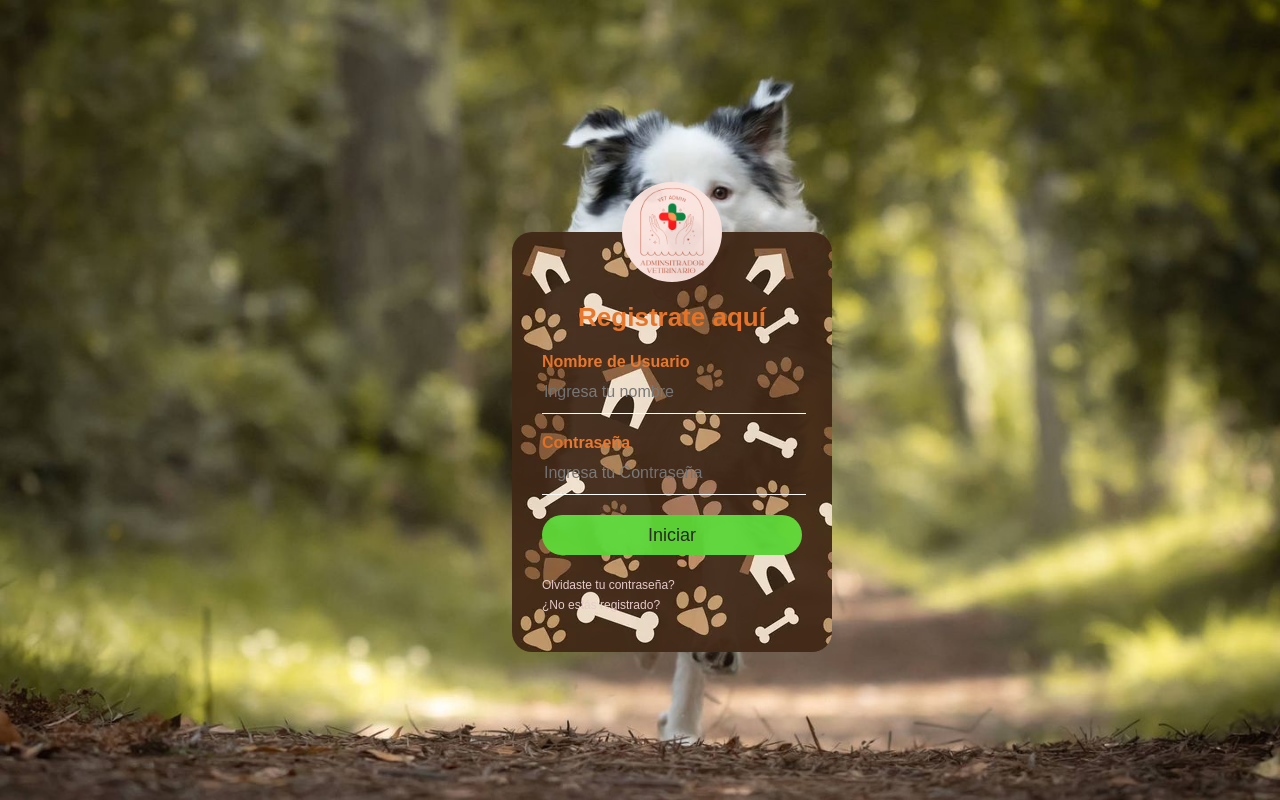
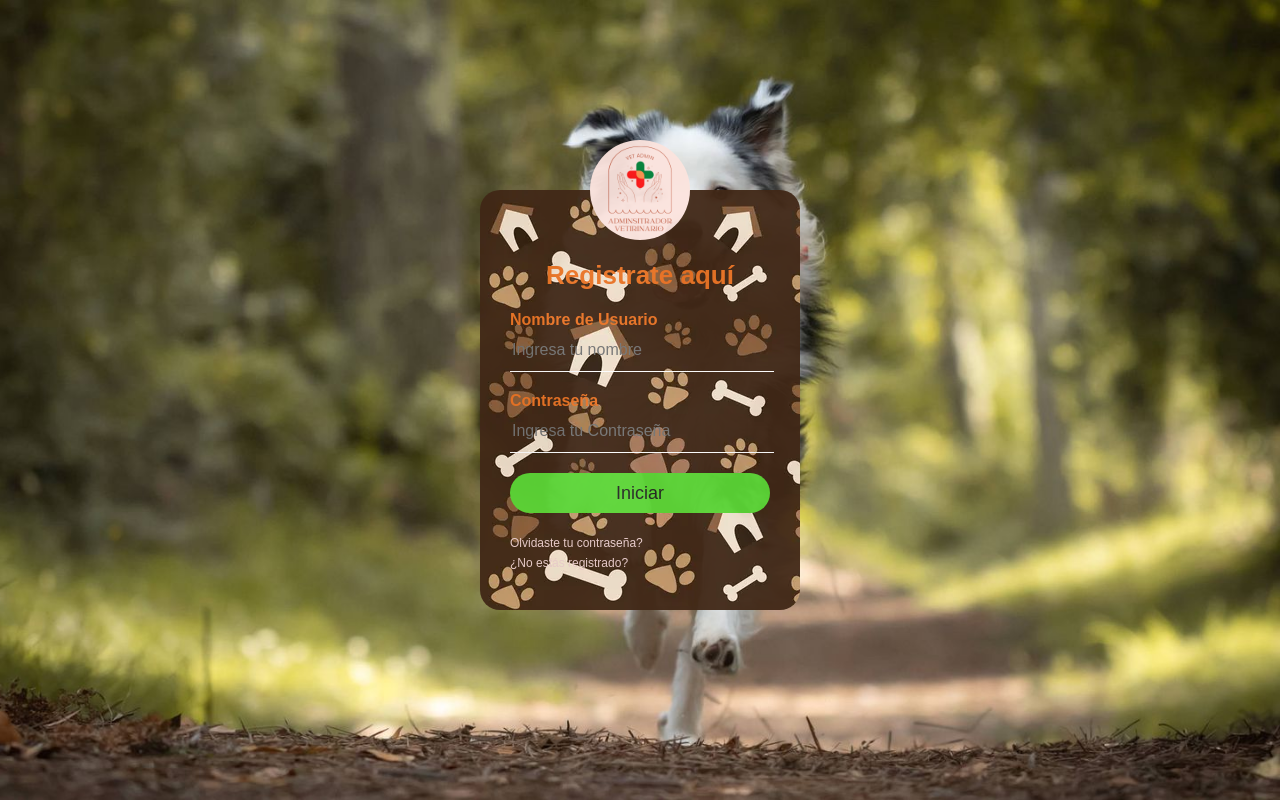
Before and after one commit to CamiloOrozco-dev/Zooadmin., a PHP site: page /login.html in a window 1280 px wide. Run offline with PHP 8.4, Linux system fonts and the light colour scheme.

Commit message:
ajuste de distribución en el loginbox

```diff
--- a/Vetadmin/master.css
+++ b/Vetadmin/master.css
@@ -17,7 +17,7 @@ body {
     top: 50%;
     left: 50%;
     position: absolute;
-    transform: translate(-40% , -40%);
+    transform: translate(-50% , -50%);
     box-sizing: border-box ;
     padding: 70px 30px;
     border-radius: 20px;
```
